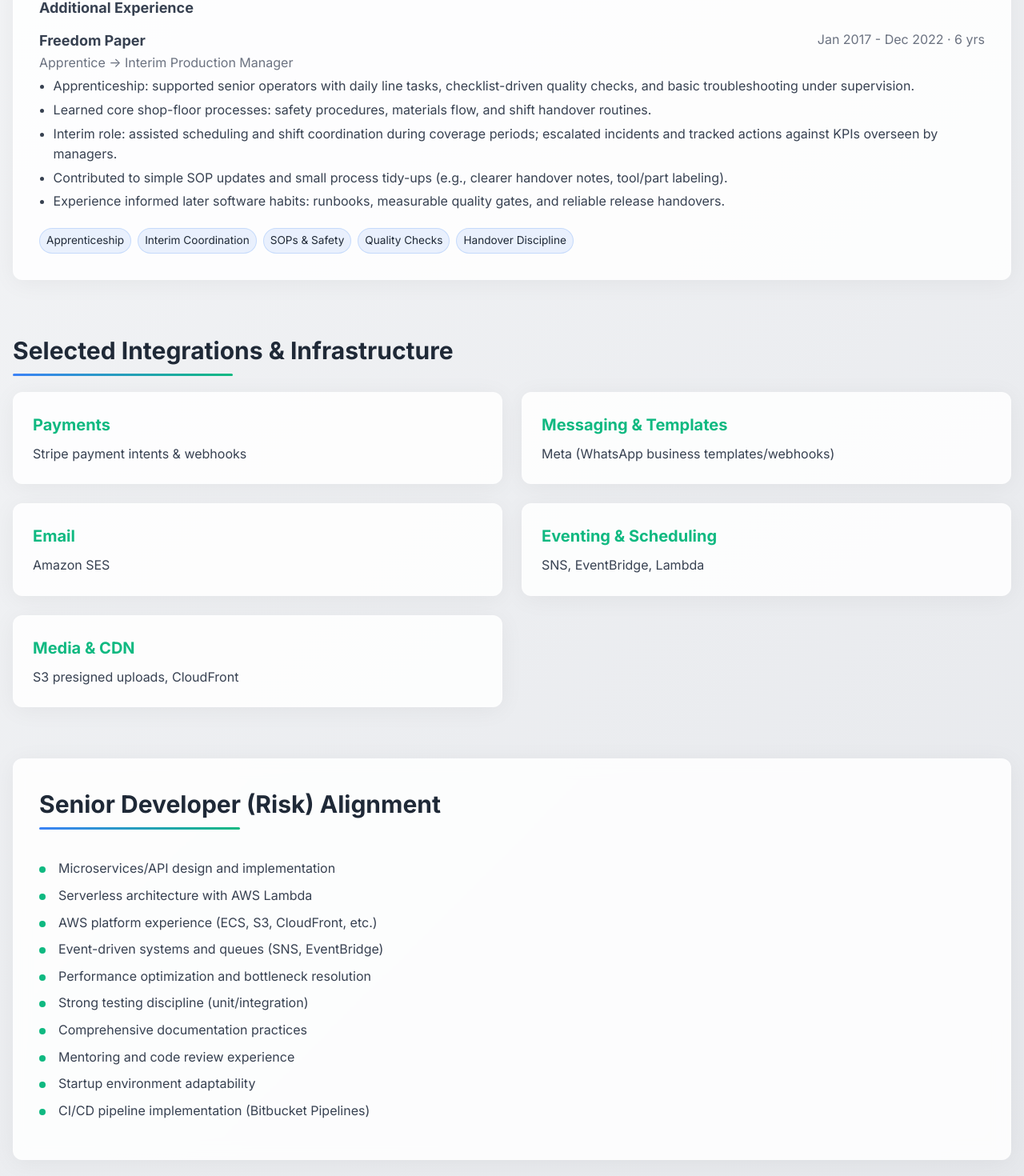
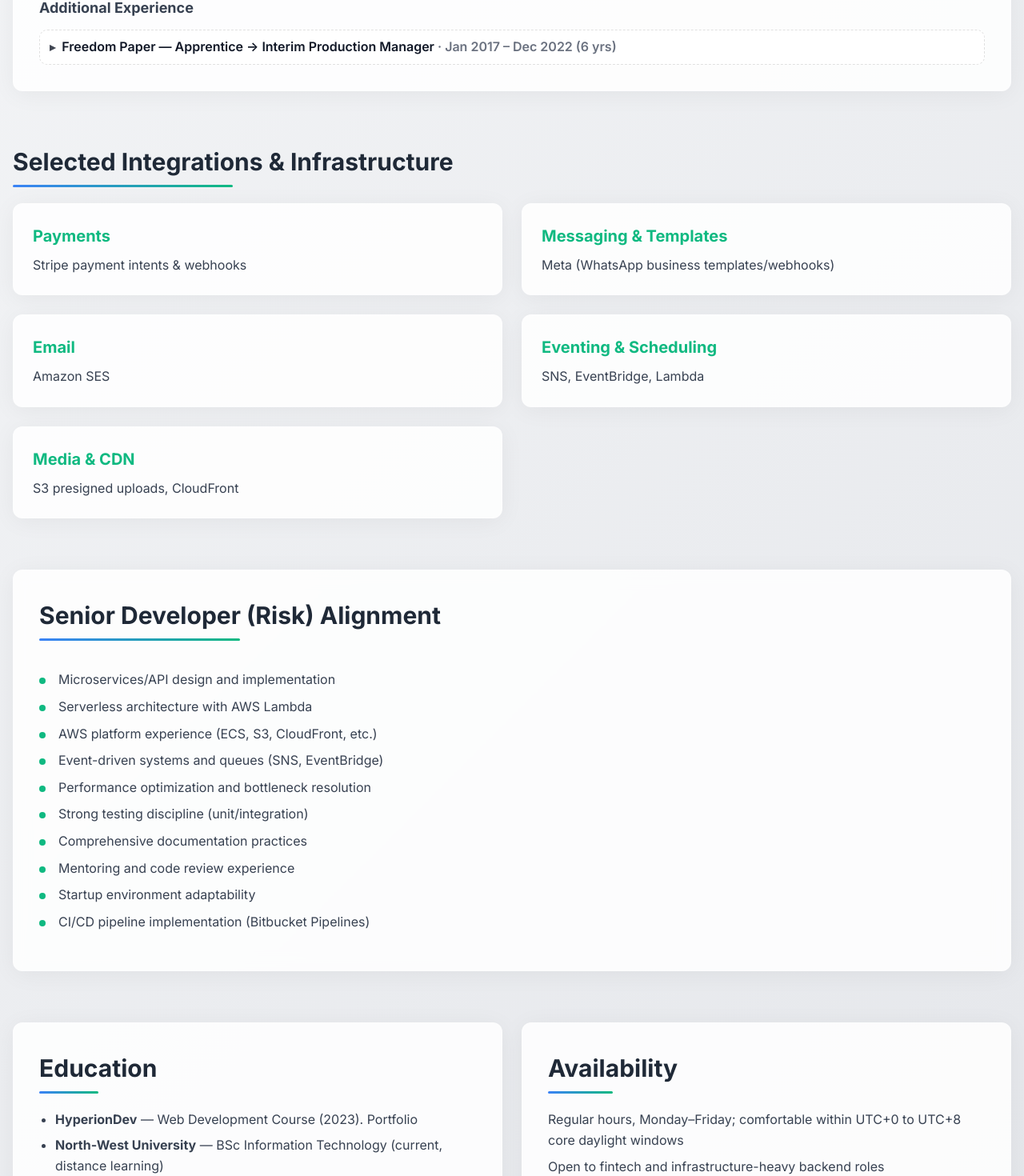
Before and after one commit to paulbruwer/dev-portfolio, a Next.js app: page / in a window 1280 px wide. Shown: the part 1739-3209 px from the top of the page at 80% size. Built offline with nearby package versions, Linux system fonts and the light colour scheme.

Commit message:
education

```diff
--- a/src/app/page.tsx
+++ b/src/app/page.tsx
@@ -394,56 +394,108 @@ export default function Page() {
           </div>
         </div>
 
-        {/* Additional Experience (concise, transferable) */}
+        {/* Additional Experience (expandable) */}
         <div className="card pad-8 exp-card" style={{ marginTop: "1.25rem" }}>
           <div className="exp-header">
             <h3 className="exp-title">Additional Experience</h3>
           </div>
 
-          {/* Apprentice → Interim Production Manager (pre-HyperionDev) */}
+          <details className="details" open={false}>
+            <summary>
+              <span className="chev">▸</span>
+              <span>
+                Freedom Paper — Apprentice → Interim Production Manager
+                <span style={{ color: "#6B7280" }}>
+                  {" "}
+                  · Jan 2017 – Dec 2022 (6 yrs)
+                </span>
+              </span>
+            </summary>
+
+            <div className="details-content">
               <div>
                 <div className="exp-header">
                   <div>
-                <h3 className="exp-title">Freedom Paper</h3>
-                <p className="exp-sub">
-                  Apprentice → Interim Production Manager{" "}
+                    <h3 className="exp-title" style={{ margin: 0 }}>
+                      Freedom Paper
+                    </h3>
+                    <p className="exp-sub" style={{ margin: 0 }}>
+                      Apprentice → Interim Production Manager
                     </p>
                   </div>
                   <div className="exp-dates">Jan 2017 - Dec 2022 · 6 yrs</div>
                 </div>
+
                 <ul className="achv">
+                  {/* Apprentice foundation */}
                   <li>
                     Apprenticeship: supported senior operators with daily line
                     tasks, checklist-driven quality checks, and basic
                     troubleshooting under supervision.
                   </li>
                   <li>
-                Learned core shop-floor processes: safety procedures, materials
-                flow, and shift handover routines.
+                    Learned core shop-floor processes: safety procedures,
+                    materials flow, and shift handover routines.
+                  </li>
+
+                  {/* Hands-on technical responsibilities */}
+                  <li>
+                    Maintenance &amp; repair of semi-automated paper converting
+                    machinery and packing lines (mechanical, electrical,
+                    instrumentation fault finding) with thorough maintenance
+                    records.
                   </li>
                   <li>
-                Interim role: assisted scheduling and shift coordination during
-                coverage periods; escalated incidents and tracked actions
-                against KPIs overseen by managers.
+                    Fabrication and repair of machine parts (turning, milling,
+                    welding); restoration of decommissioned semi-automated
+                    equipment for production use.
+                  </li>
+
+                  {/* Interim/coverage responsibilities */}
+                  <li>
+                    Interim coordination: assisted scheduling and shift
+                    planning; reviewed and adjusted production schedules to meet
+                    output/downtime targets.
                   </li>
                   <li>
-                Contributed to simple SOP updates and small process tidy-ups
-                (e.g., clearer handover notes, tool/part labeling).
+                    Supported distribution operations: helped manage lift-truck
+                    operators, inventory personnel, and repair coordinators to
+                    keep daily dispatch running smoothly.
+                  </li>
+
+                  {/* Process, metrics, cross-functional */}
+                  <li>
+                    Identified and supported systems to measure process KPIs
+                    (throughput, defects, downtime); tracked issues and drove
+                    corrective actions with line leads.
                   </li>
                   <li>
-                Experience informed later software habits: runbooks, measurable
-                quality gates, and reliable release handovers.
+                    Liaised across maintenance, procurement, logistics, and QA
+                    to unblock production and align priorities.
+                  </li>
+
+                  {/* Carry-over to software practice */}
+                  <li>
+                    Experience informed later software habits: runbooks,
+                    measurable quality gates, reliable handovers, and incident
+                    follow-ups rooted in clear metrics.
                   </li>
                 </ul>
               </div>
 
               <div className="chips">
-            <span className="chip">Apprenticeship</span>
-            <span className="chip">Interim Coordination</span>
+                <span className="chip">Machinery Maintenance</span>
+                <span className="chip">Electrical &amp; Instrumentation</span>
+                <span className="chip">Fabrication &amp; Welding</span>
+                <span className="chip">Restoration Projects</span>
+                <span className="chip">Scheduling &amp; Shift Planning</span>
+                <span className="chip">Distribution Operations</span>
+                <span className="chip">KPI Tracking</span>
+                <span className="chip">Cross-functional Liaison</span>
                 <span className="chip">SOPs &amp; Safety</span>
-            <span className="chip">Quality Checks</span>
-            <span className="chip">Handover Discipline</span>
               </div>
+            </div>
+          </details>
         </div>
       </section>
 
@@ -506,8 +558,25 @@ export default function Page() {
       <section id="education" className="grid grid-2">
         <div className="card pad-8">
           <h2 className="section-title">Education</h2>
-          <p className="m-0">BSc IT (distance learning)</p>
+          <ul className="reset" style={{ margin: 0 }}>
+            <li>
+              <strong>HyperionDev</strong> — Web Development Course (2023).{" "}
+              <a
+                href="https://www.hyperiondev.com/portfolio/156643/"
+                target="_blank"
+                rel="noopener noreferrer"
+                className="link"
+              >
+                Portfolio
+              </a>
+            </li>
+            <li>
+              <strong>North-West University</strong> — BSc Information
+              Technology (current, distance learning)
+            </li>
+          </ul>
         </div>
+
         <div className="card pad-8">
           <h2 className="section-title">Availability</h2>
           <p className="m-0">
```
Lines whose indentation alone changed are shown as unchanged.
